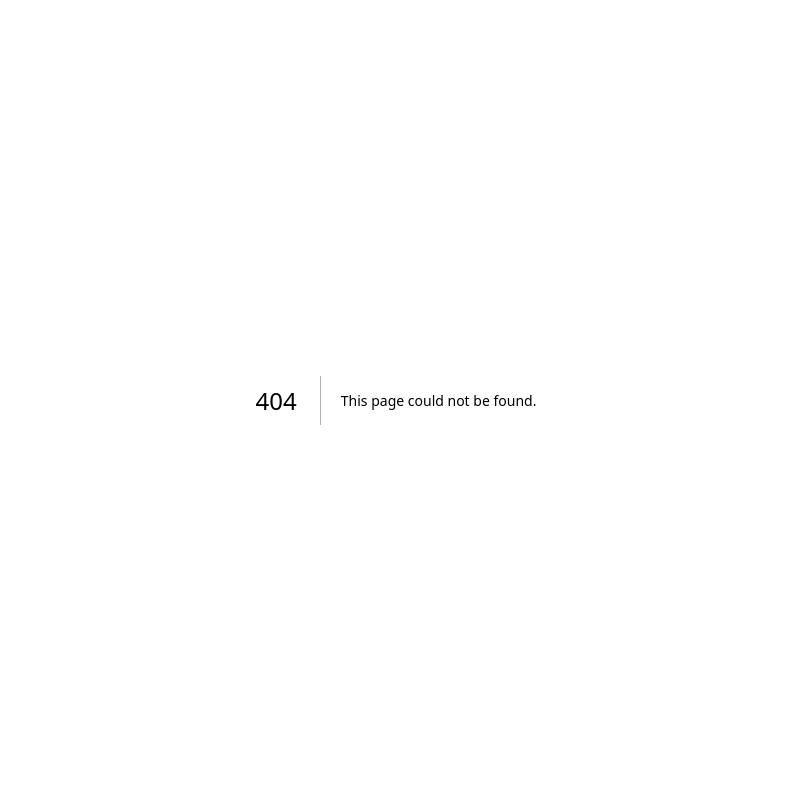
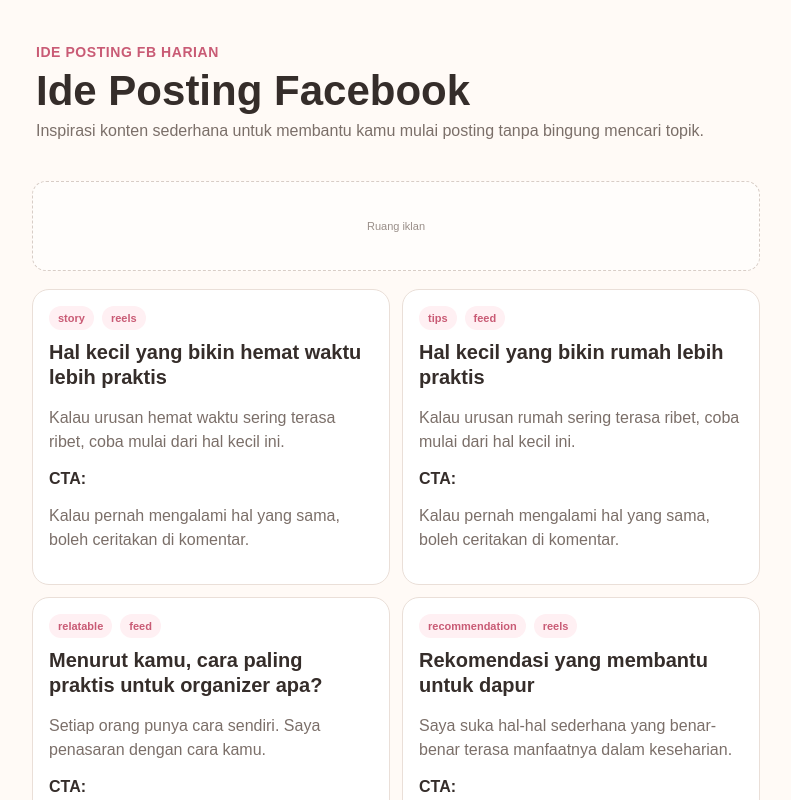
Before and after one commit to galleryabah-source/ide-posting-fb-harian-mvp, a Next.js app: page /ide-postingan-facebook in a window 1280 px wide. Before the commit this address had no page. Shown: the top 800 px of the page, without its empty margins (244-1035 px from the left). Built offline with nearby package versions, Linux system fonts and the light colour scheme; no server answers.

Commit message:
feat: add public SEO ideas page

```diff
--- /dev/null
+++ b/app/ide-postingan-facebook/page.tsx
@@ -0,0 +1,41 @@
+import type { Metadata } from "next";
+import { AdSlot } from "../../components/ad-slot";
+import { AffiliateDisclosure } from "../../components/affiliate-disclosure";
+import { generateDailyIdeas } from "../../lib/content-engine";
+
+export const metadata: Metadata = {
+  title: "Ide Posting Facebook | Ide Posting FB Harian",
+  description: "Kumpulan ide posting Facebook yang praktis untuk creator, ibu rumah tangga, dan pengguna yang ingin konsisten membuat konten.",
+};
+
+export default function PublicIdeasPage() {
+  const ideas = generateDailyIdeas("rumah-tangga", new Date("2026-09-07T00:00:00+07:00"));
+  return (
+    <main className="shell">
+      <header className="header">
+        <div className="brand">Ide Posting FB Harian</div>
+        <h1>Ide Posting Facebook</h1>
+        <p className="subtitle">Inspirasi konten sederhana untuk membantu kamu mulai posting tanpa bingung mencari topik.</p>
+      </header>
+      <AdSlot slot="public-top" />
+      <section className="idea-list">
+        {ideas.map((idea) => (
+          <article className="idea" key={idea.id}>
+            <div className="idea-top"><span className="badge">{idea.pillar}</span><span className="badge">{idea.format}</span></div>
+            <h2>{idea.title}</h2>
+            <p>{idea.hook}</p>
+            <strong>CTA:</strong>
+            <p>{idea.cta}</p>
+          </article>
+        ))}
+      </section>
+      <AdSlot slot="public-middle" />
+      <section className="card section">
+        <h2>Cara menggunakan ide ini</h2>
+        <p className="subtitle">Pilih satu ide yang paling sesuai, tambahkan pengalaman pribadi, gunakan bahasa yang natural, lalu publikasikan di Facebook.</p>
+      </section>
+      <AffiliateDisclosure />
+      <footer className="footer"><a href="/">Kembali ke aplikasi</a> · <a href="/privasi">Privasi</a> · <a href="/ketentuan">Ketentuan</a></footer>
+    </main>
+  );
+}
```
